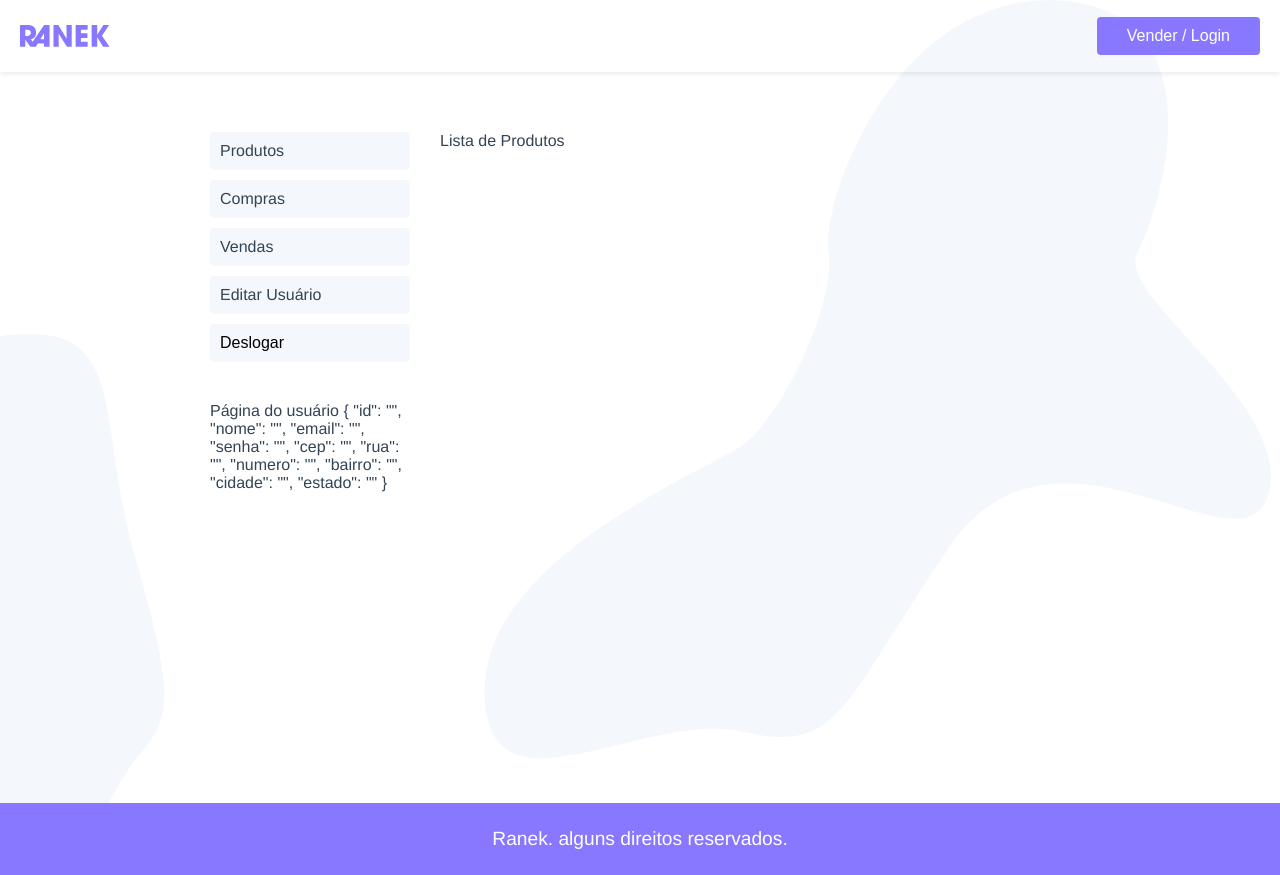
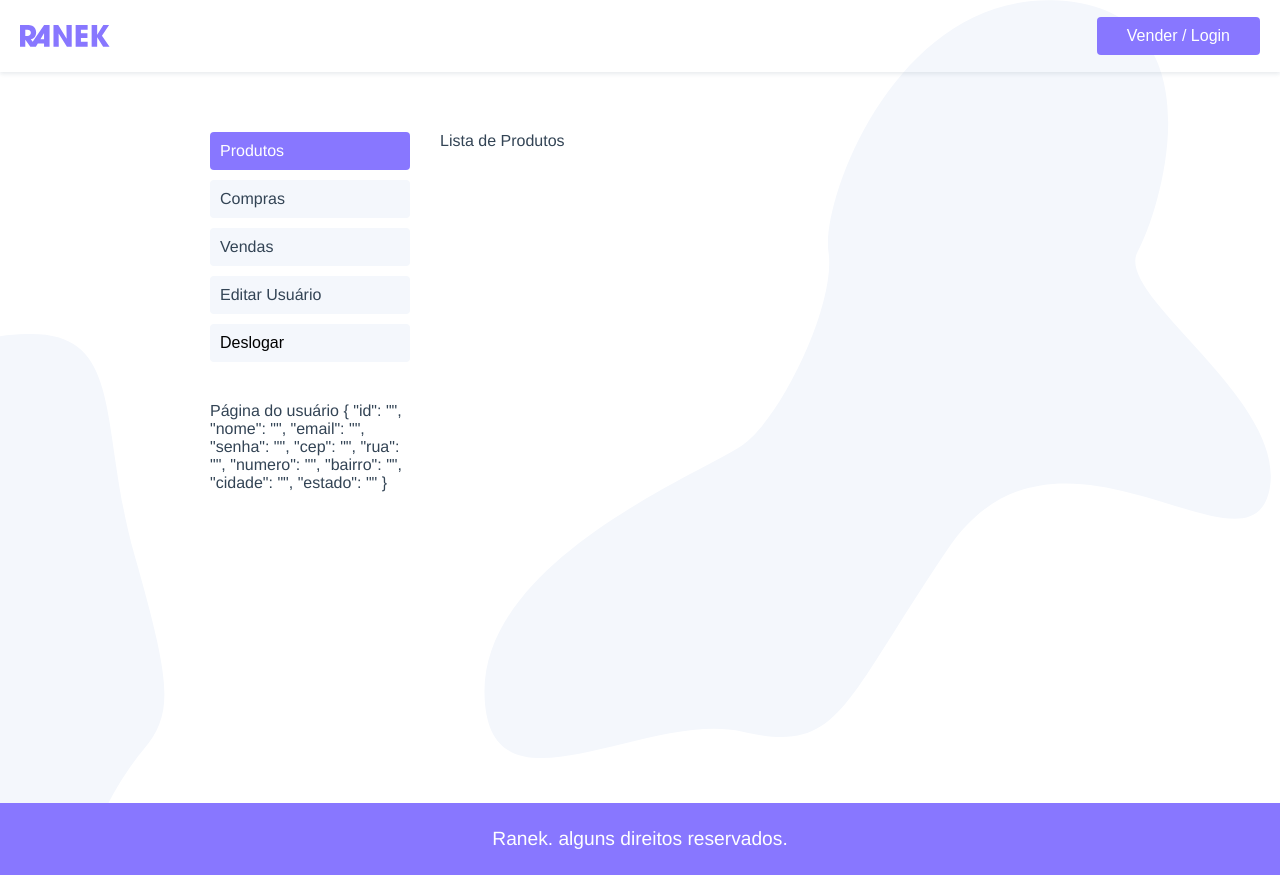
Before and after one commit to OLeandroPereira/ranek, a Vue app: page /usuario in a window 1280 px wide. In both pictures the pointer is over the link "Produtos". Built offline with nearby package versions, Linux system fonts and the light colour scheme.

Commit message:
estilo Usuário

```diff
--- a/src/views/usuario/UsuarioView.vue
+++ b/src/views/usuario/UsuarioView.vue
@@ -52,7 +52,7 @@ export default {
   .usuario {
   grid-template-columns: 1fr;
   margin: 0px auto;
-}
+  }
 }
 
 .sidenav a, .sidenav button{
@@ -63,7 +63,7 @@ export default {
   border-radius: 4px;
 }
 
-.sidenav a.router-link-exact-active, sidenav a:hover, sidenav button:hover {
+.sidenav a.router-link-exact-active, .sidenav a:hover, .sidenav button:hover {
   background: #87f;
   color: #fff;
 }
```
